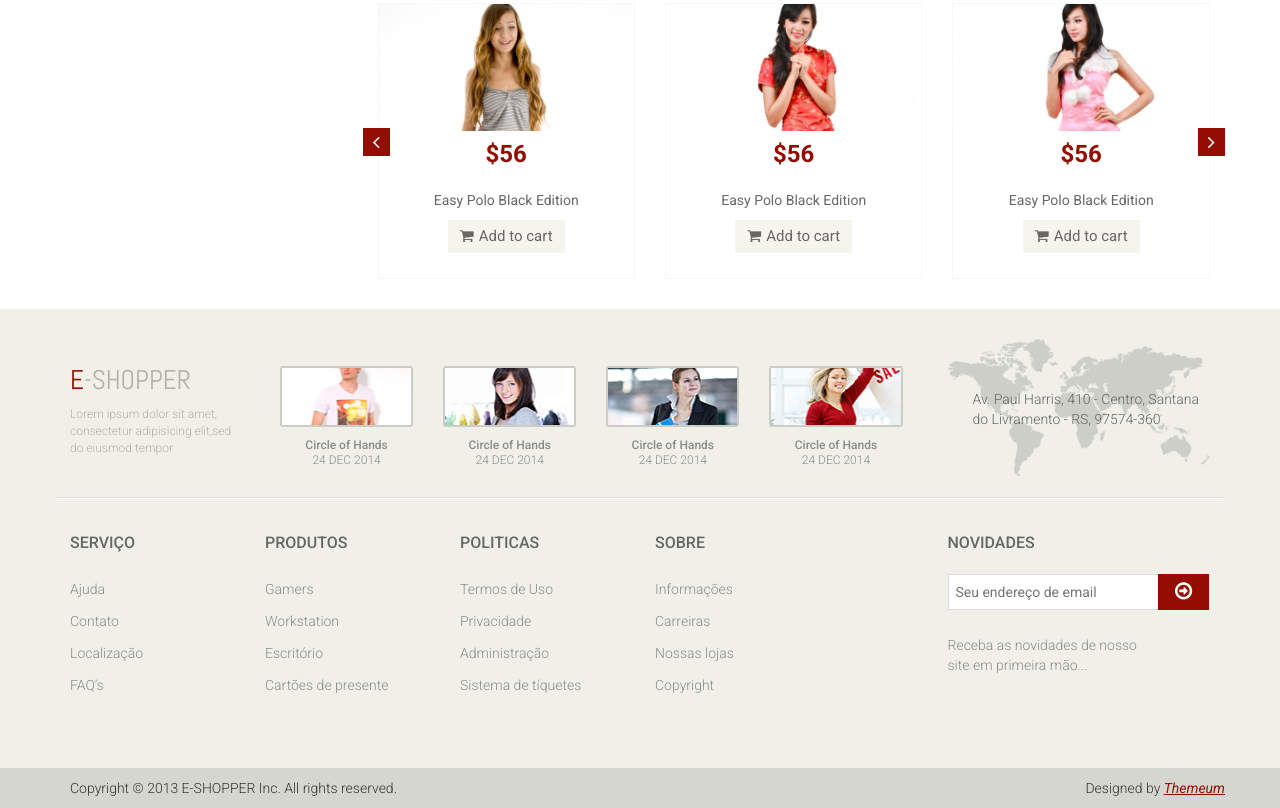
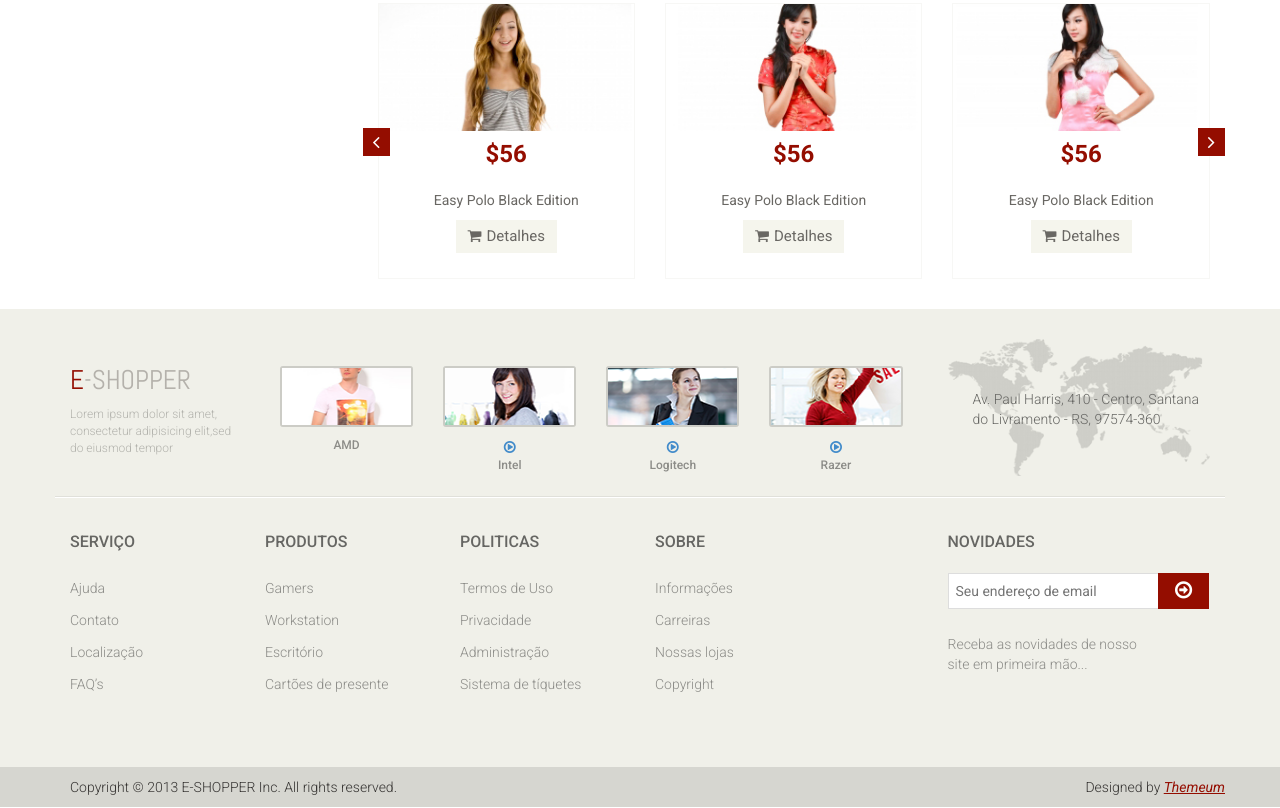
Before and after one commit to LeonardoBR4S/daw, a plain HTML site: page index.html in a window 1280 px wide. Shown: the part 2111-2919 px from the top of the page. Drawn offline with Linux system fonts and the light colour scheme.

Commit message:
Update index.html

```diff
--- a/index.html
+++ b/index.html
@@ -614,7 +614,7 @@
 												<img src="images/home/gallery3.jpg" alt="" />
 												<h2>$56</h2>
 												<p>Easy Polo Black Edition</p>
-												<a href="#" class="btn btn-default add-to-cart"><i class="fa fa-shopping-cart"></i>Add to cart</a>
+												<a href="#" class="btn btn-default add-to-cart"><i class="fa fa-shopping-cart"></i>Detalhes</a>
 											</div>
 
 										</div>
@@ -627,7 +627,7 @@
 												<img src="images/home/gallery4.jpg" alt="" />
 												<h2>$56</h2>
 												<p>Easy Polo Black Edition</p>
-												<a href="#" class="btn btn-default add-to-cart"><i class="fa fa-shopping-cart"></i>Add to cart</a>
+												<a href="#" class="btn btn-default add-to-cart"><i class="fa fa-shopping-cart"></i>Detalhes</a>
 											</div>
 
 										</div>
@@ -652,7 +652,7 @@
 												<img src="images/home/gallery2.jpg" alt="" />
 												<h2>$56</h2>
 												<p>Easy Polo Black Edition</p>
-												<a href="#" class="btn btn-default add-to-cart"><i class="fa fa-shopping-cart"></i>Add to cart</a>
+												<a href="#" class="btn btn-default add-to-cart"><i class="fa fa-shopping-cart"></i>Detalhes</a>
 											</div>
 
 										</div>
@@ -680,7 +680,7 @@
 												<img src="images/home/gallery2.jpg" alt="" />
 												<h2>$56</h2>
 												<p>Easy Polo Black Edition</p>
-												<a href="#" class="btn btn-default add-to-cart"><i class="fa fa-shopping-cart"></i>Add to cart</a>
+												<a href="#" class="btn btn-default add-to-cart"><i class="fa fa-shopping-cart"></i>Detalhes</a>
 											</div>
 
 										</div>
@@ -693,7 +693,7 @@
 												<img src="images/home/gallery3.jpg" alt="" />
 												<h2>$56</h2>
 												<p>Easy Polo Black Edition</p>
-												<a href="#" class="btn btn-default add-to-cart"><i class="fa fa-shopping-cart"></i>Add to cart</a>
+												<a href="#" class="btn btn-default add-to-cart"><i class="fa fa-shopping-cart"></i>Detalhes</a>
 											</div>
 
 										</div>
@@ -706,7 +706,7 @@
 												<img src="images/home/gallery4.jpg" alt="" />
 												<h2>$56</h2>
 												<p>Easy Polo Black Edition</p>
-												<a href="#" class="btn btn-default add-to-cart"><i class="fa fa-shopping-cart"></i>Add to cart</a>
+												<a href="#" class="btn btn-default add-to-cart"><i class="fa fa-shopping-cart"></i>Detalhes</a>
 											</div>
 
 										</div>
@@ -722,7 +722,7 @@
 												<img src="images/home/gallery2.jpg" alt="" />
 												<h2>$56</h2>
 												<p>Easy Polo Black Edition</p>
-												<a href="#" class="btn btn-default add-to-cart"><i class="fa fa-shopping-cart"></i>Add to cart</a>
+												<a href="#" class="btn btn-default add-to-cart"><i class="fa fa-shopping-cart"></i>Detalhes</a>
 											</div>
 
 										</div>
@@ -735,7 +735,7 @@
 												<img src="images/home/gallery4.jpg" alt="" />
 												<h2>$56</h2>
 												<p>Easy Polo Black Edition</p>
-												<a href="#" class="btn btn-default add-to-cart"><i class="fa fa-shopping-cart"></i>Add to cart</a>
+												<a href="#" class="btn btn-default add-to-cart"><i class="fa fa-shopping-cart"></i>Detalhes</a>
 											</div>
 
 										</div>
@@ -748,7 +748,7 @@
 												<img src="images/home/gallery3.jpg" alt="" />
 												<h2>$56</h2>
 												<p>Easy Polo Black Edition</p>
-												<a href="#" class="btn btn-default add-to-cart"><i class="fa fa-shopping-cart"></i>Add to cart</a>
+												<a href="#" class="btn btn-default add-to-cart"><i class="fa fa-shopping-cart"></i>Detalhes</a>
 											</div>
 
 										</div>
@@ -783,7 +783,7 @@
 													<img src="images/home/recommend1.jpg" alt="" />
 													<h2>$56</h2>
 													<p>Easy Polo Black Edition</p>
-													<a href="#" class="btn btn-default add-to-cart"><i class="fa fa-shopping-cart"></i>Add to cart</a>
+													<a href="#" class="btn btn-default add-to-cart"><i class="fa fa-shopping-cart"></i>Detalhes</a>
 												</div>
 
 											</div>
@@ -796,7 +796,7 @@
 													<img src="images/home/recommend2.jpg" alt="" />
 													<h2>$56</h2>
 													<p>Easy Polo Black Edition</p>
-													<a href="#" class="btn btn-default add-to-cart"><i class="fa fa-shopping-cart"></i>Add to cart</a>
+													<a href="#" class="btn btn-default add-to-cart"><i class="fa fa-shopping-cart"></i>Detalhes</a>
 												</div>
 
 											</div>
@@ -809,7 +809,7 @@
 													<img src="images/home/recommend3.jpg" alt="" />
 													<h2>$56</h2>
 													<p>Easy Polo Black Edition</p>
-													<a href="#" class="btn btn-default add-to-cart"><i class="fa fa-shopping-cart"></i>Add to cart</a>
+													<a href="#" class="btn btn-default add-to-cart"><i class="fa fa-shopping-cart"></i>Detalhes</a>
 												</div>
 
 											</div>
@@ -824,7 +824,7 @@
 													<img src="images/home/recommend1.jpg" alt="" />
 													<h2>$56</h2>
 													<p>Easy Polo Black Edition</p>
-													<a href="#" class="btn btn-default add-to-cart"><i class="fa fa-shopping-cart"></i>Add to cart</a>
+													<a href="#" class="btn btn-default add-to-cart"><i class="fa fa-shopping-cart"></i>Detalhes</a>
 												</div>
 
 											</div>
@@ -837,7 +837,7 @@
 													<img src="images/home/recommend2.jpg" alt="" />
 													<h2>$56</h2>
 													<p>Easy Polo Black Edition</p>
-													<a href="#" class="btn btn-default add-to-cart"><i class="fa fa-shopping-cart"></i>Add to cart</a>
+													<a href="#" class="btn btn-default add-to-cart"><i class="fa fa-shopping-cart"></i>Detalhes</a>
 												</div>
 
 											</div>
@@ -850,7 +850,7 @@
 													<img src="images/home/recommend3.jpg" alt="" />
 													<h2>$56</h2>
 													<p>Easy Polo Black Edition</p>
-													<a href="#" class="btn btn-default add-to-cart"><i class="fa fa-shopping-cart"></i>Add to cart</a>
+													<a href="#" class="btn btn-default add-to-cart"><i class="fa fa-shopping-cart"></i>Detalhes</a>
 												</div>
 
 											</div>
@@ -893,8 +893,7 @@
 										<i class="fa fa-play-circle-o"></i>
 									</div>
 								</a>
-								<p>Circle of Hands</p>
-								<h2>24 DEC 2014</h2>
+								<p>AMD</p>
 							</div>
 						</div>
 
@@ -904,12 +903,11 @@
 									<div class="iframe-img">
 										<img src="images/home/iframe2.png" alt="" />
 									</div>
-									<div class="overlay-icon">
+									<div class="overlay-icon2">
 										<i class="fa fa-play-circle-o"></i>
 									</div>
 								</a>
-								<p>Circle of Hands</p>
-								<h2>24 DEC 2014</h2>
+								<p>Intel</p>
 							</div>
 						</div>
 
@@ -919,12 +917,11 @@
 									<div class="iframe-img">
 										<img src="images/home/iframe3.png" alt="" />
 									</div>
-									<div class="overlay-icon">
+									<div class="overlay-icon3">
 										<i class="fa fa-play-circle-o"></i>
 									</div>
 								</a>
-								<p>Circle of Hands</p>
-								<h2>24 DEC 2014</h2>
+								<p>Logitech</p>
 							</div>
 						</div>
 
@@ -934,12 +931,11 @@
 									<div class="iframe-img">
 										<img src="images/home/iframe4.png" alt="" />
 									</div>
-									<div class="overlay-icon">
+									<div class="overlay-icon4">
 										<i class="fa fa-play-circle-o"></i>
 									</div>
 								</a>
-								<p>Circle of Hands</p>
-								<h2>24 DEC 2014</h2>
+								<p>Razer</p>
 							</div>
 						</div>
 					</div>
```
